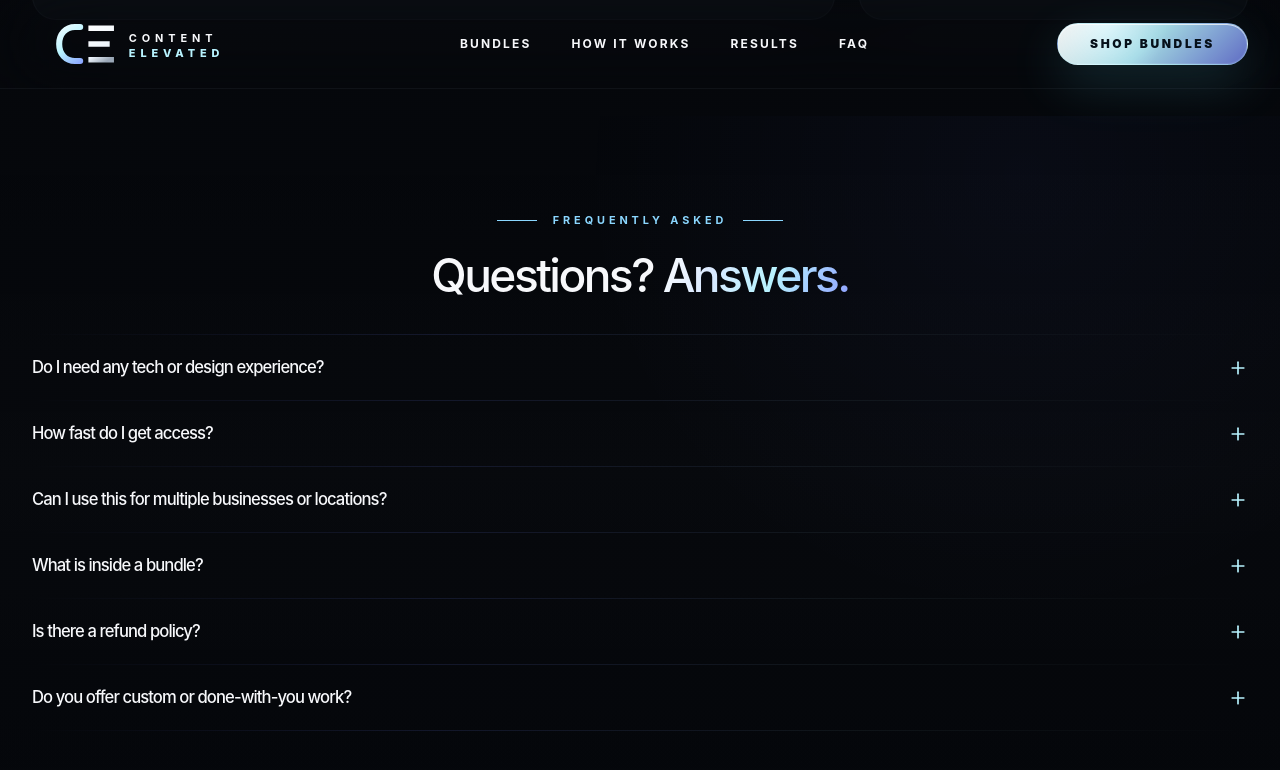
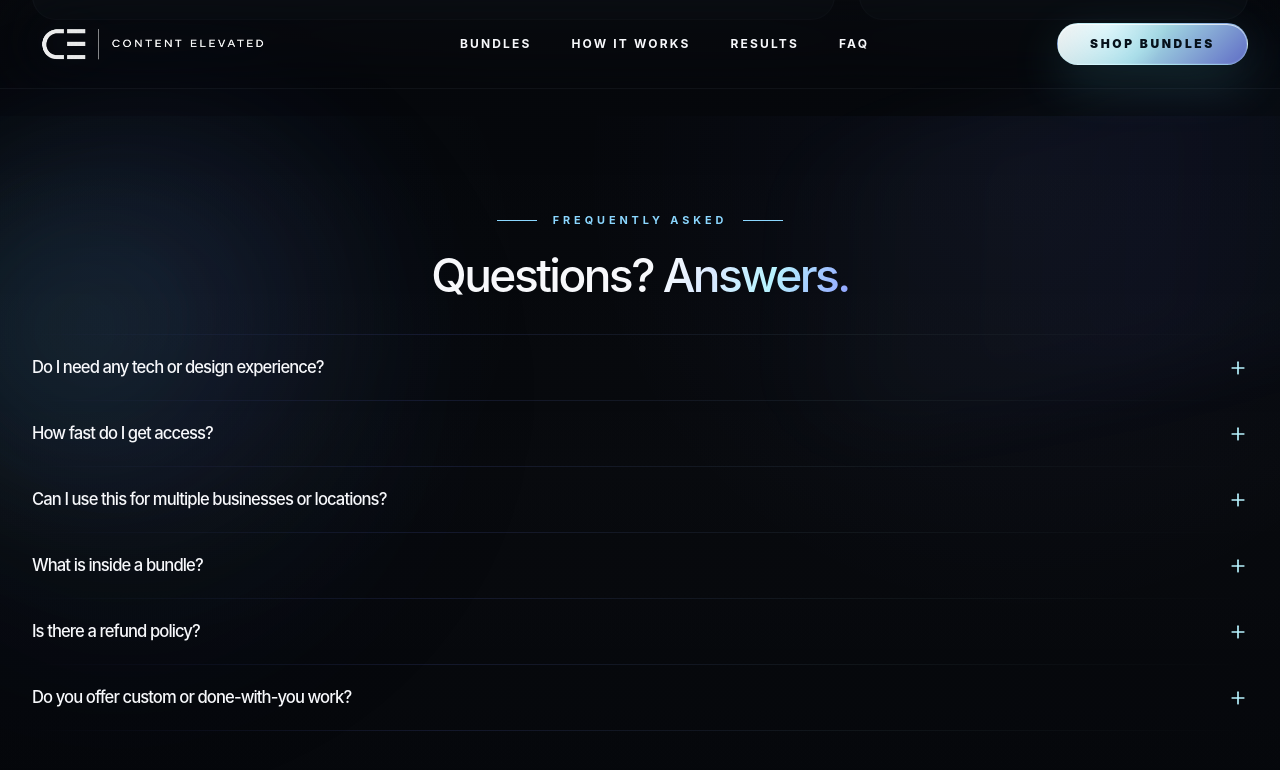
Before and after one commit to nefryt87/contentelevated, a Next.js app: page / in a window 1280 px wide. Both pictures are taken after a click on the button 640 px from the left and 7101 px from the top of the page. Shown: the part 6701-7471 px from the top of the page. Built offline with nearby package versions, Linux system fonts and the light colour scheme.

Commit message:
Add newsletter integration and polish category pages

```diff
--- a/app/globals.css
+++ b/app/globals.css
@@ -81,21 +81,83 @@ body::after {
   letter-spacing: -0.055em;
 }
 
+.brand-logo {
+  max-width: 100%;
+  filter: drop-shadow(0 0 18px rgba(184, 243, 255, 0.08));
+  transform: translateZ(0);
+  transition: filter 0.45s ease, opacity 0.45s ease, transform 0.45s ease;
+}
+
+a:hover .brand-logo {
+  filter: drop-shadow(0 0 24px rgba(184, 243, 255, 0.16));
+  opacity: 0.94;
+  transform: translateZ(0) scale(1.01);
+}
+
 .border-gradient-soft {
   border-color: transparent;
   border-image: linear-gradient(90deg, transparent, rgba(107, 124, 255, 0.13), rgba(188, 245, 255, 0.055), transparent) 1;
 }
 
+.site-ambient {
+  position: fixed;
+  inset: -18vh -14vw;
+  z-index: 0;
+  pointer-events: none;
+  overflow: hidden;
+  opacity: 0.86;
+  filter: saturate(1.08);
+}
+
+.site-ambient::before,
+.site-ambient::after {
+  position: absolute;
+  content: "";
+  border-radius: 999px;
+  transform: translateZ(0);
+  will-change: transform, opacity;
+}
+
+.site-ambient::before {
+  left: -9vw;
+  top: 12vh;
+  width: 62vw;
+  height: 62vw;
+  background:
+    radial-gradient(circle at 42% 48%, rgba(108, 238, 255, 0.13), transparent 34%),
+    radial-gradient(circle at 58% 42%, rgba(107, 124, 255, 0.14), transparent 42%),
+    radial-gradient(circle at 54% 60%, rgba(28, 42, 70, 0.28), transparent 62%);
+  filter: blur(54px);
+  animation: ambient-drift 22s ease-in-out infinite;
+}
+
+.site-ambient::after {
+  right: -16vw;
+  top: 26vh;
+  width: 76vw;
+  height: 24vw;
+  background:
+    linear-gradient(105deg, transparent 7%, rgba(184, 243, 255, 0.06) 24%, rgba(107, 124, 255, 0.12) 48%, rgba(108, 238, 255, 0.045) 72%, transparent 92%);
+  filter: blur(34px);
+  opacity: 0.72;
+  transform: rotate(-13deg);
+  animation: ambient-ribbon 18s ease-in-out infinite;
+}
+
 .section-fade {
   background:
-    radial-gradient(circle at 80% 8%, rgba(107, 124, 255, 0.045), transparent 28rem),
-    linear-gradient(180deg, transparent, rgba(255, 255, 255, 0.012), transparent);
+    radial-gradient(circle at 12% 22%, rgba(108, 238, 255, 0.028), transparent 24rem),
+    radial-gradient(circle at 80% 8%, rgba(107, 124, 255, 0.05), transparent 28rem),
+    linear-gradient(180deg, rgba(255, 255, 255, 0.004), rgba(255, 255, 255, 0.014), rgba(255, 255, 255, 0.004));
 }
 
 .luxe-card {
   position: relative;
   isolation: isolate;
   transform-style: preserve-3d;
+  backface-visibility: hidden;
+  transform: translateZ(0);
+  will-change: transform;
 }
 
 .luxe-card::before {
@@ -118,6 +180,8 @@ body::after {
 .premium-edge {
   position: relative;
   isolation: isolate;
+  backface-visibility: hidden;
+  transform: translateZ(0);
 }
 
 .premium-edge::after {
@@ -242,6 +306,30 @@ body::after {
   transform: translateX(130%);
 }
 
+.ai-scan {
+  position: absolute;
+  inset: 0;
+  pointer-events: none;
+  opacity: 0;
+  background:
+    linear-gradient(180deg, transparent 0%, rgba(184, 243, 255, 0.055) 48%, rgba(124, 140, 255, 0.055) 50%, transparent 56%),
+    linear-gradient(90deg, transparent, rgba(184, 243, 255, 0.04), transparent);
+  mix-blend-mode: screen;
+  transform: translateY(-105%);
+  animation: ai-scan 7.4s cubic-bezier(0.22, 1, 0.36, 1) infinite;
+}
+
+.ai-scan::after {
+  position: absolute;
+  inset: 0;
+  content: "";
+  background-image:
+    linear-gradient(rgba(184, 243, 255, 0.018) 1px, transparent 1px),
+    linear-gradient(90deg, rgba(184, 243, 255, 0.014) 1px, transparent 1px);
+  background-size: 54px 54px;
+  mask-image: radial-gradient(circle at 50% 48%, black, transparent 72%);
+}
+
 .marquee {
   animation: marquee 26s linear infinite;
 }
@@ -269,6 +357,49 @@ body::after {
   }
 }
 
+@keyframes ai-scan {
+  0%,
+  68%,
+  100% {
+    opacity: 0;
+    transform: translateY(-105%);
+  }
+  14% {
+    opacity: 0.42;
+  }
+  44% {
+    opacity: 0.32;
+  }
+  58% {
+    opacity: 0;
+    transform: translateY(105%);
+  }
+}
+
+@keyframes ambient-drift {
+  0%,
+  100% {
+    opacity: 0.72;
+    transform: translate3d(0, 0, 0) scale(1);
+  }
+  50% {
+    opacity: 0.94;
+    transform: translate3d(8vw, 8vh, 0) scale(1.08);
+  }
+}
+
+@keyframes ambient-ribbon {
+  0%,
+  100% {
+    opacity: 0.42;
+    transform: translate3d(0, 0, 0) rotate(-13deg) scale(1);
+  }
+  50% {
+    opacity: 0.74;
+    transform: translate3d(-8vw, 4vh, 0) rotate(-9deg) scale(1.04);
+  }
+}
+
 @media (max-width: 640px) {
   body {
     background:
@@ -289,10 +420,29 @@ body::after {
     background: linear-gradient(180deg, transparent, rgba(255, 255, 255, 0.008), transparent);
   }
 
+  .site-ambient {
+    inset: -8vh -38vw;
+    opacity: 0.54;
+  }
+
+  .site-ambient::before {
+    left: -38vw;
+    top: 2vh;
+    width: 104vw;
+    height: 104vw;
+    filter: blur(44px);
+    animation: none;
+  }
+
+  .site-ambient::after {
+    display: none;
+  }
+
   .premium-edge::after,
   .luxe-card::before,
   .luxe-sheen,
-  .shine {
+  .shine,
+  .ai-scan {
     display: none;
   }
 
@@ -310,4 +460,13 @@ body::after {
     animation-iteration-count: 1 !important;
     transition-duration: 0.01ms !important;
   }
+
+  .ai-scan {
+    display: none !important;
+  }
+
+  .site-ambient::before,
+  .site-ambient::after {
+    animation: none !important;
+  }
 }
--- a/app/page.jsx
+++ b/app/page.jsx
@@ -1,6 +1,6 @@
 "use client";
 
-import { motion } from "framer-motion";
+import { AnimatePresence, motion } from "framer-motion";
 import { useState } from "react";
 import {
   ArrowRight,
@@ -70,7 +70,7 @@ const statItems = [
   ["Instant", "download access"]
 ];
 
-const heroImage = "/brand/hero-4.png";
+const heroImage = "/brand/hero-5.png";
 
 const heroReveal = {
   hidden: { opacity: 0, y: 18, filter: "blur(10px)" },
@@ -96,6 +96,7 @@ const heroImageReveal = {
 export default function Home() {
   return (
     <main className="relative overflow-hidden bg-[radial-gradient(circle_at_10%_16%,rgba(107,124,255,0.045),transparent_34rem),radial-gradient(circle_at_88%_8%,rgba(26,48,88,0.16),transparent_38rem),linear-gradient(180deg,rgba(5,7,11,0.76),rgba(5,7,11,0.94)_38%,rgba(5,7,11,0.98))] text-[#f7f8fb]">
+      <div className="site-ambient" aria-hidden="true" />
       <Navbar />
       <Hero />
       <Method />
@@ -223,10 +224,12 @@ function Hero() {
           <motion.a
             href="#bundles"
             whileHover={{ y: -4, rotateX: 0.6, rotateY: -0.6 }}
+            whileTap={{ scale: 0.985 }}
             transition={{ duration: 0.45, ease: [0.22, 1, 0.36, 1] }}
             className="luxe-card group relative block overflow-hidden rounded-[1.35rem] border border-[#6f7a89]/10 bg-[#10141b] shadow-[0_26px_80px_rgba(0,0,0,0.42)] sm:rounded-[2rem] sm:shadow-[0_50px_140px_rgba(0,0,0,0.55)]"
           >
             <div className="luxe-sheen z-20" />
+            <div className="ai-scan z-20" />
             <div className="absolute -inset-10 rounded-[3rem] border border-[#6f7a89]/10" />
             <img src={heroImage} alt="" className="relative aspect-[1.04] w-full object-cover transition duration-700 group-hover:scale-[1.012] sm:group-hover:scale-[1.025]" />
             <div className="absolute left-4 top-4 rounded-full border border-[#6f7a89]/8 bg-[#090d12]/78 px-3 py-2 text-xs text-[#f7f8fb] backdrop-blur-xl sm:left-5 sm:top-8 sm:px-4 sm:py-3 sm:text-sm">
@@ -362,7 +365,7 @@ function BundleShowcase() {
               onClick={() => setActiveCategory(option)}
               className={`shrink-0 rounded-full border px-3.5 py-2 text-[0.6rem] font-bold uppercase tracking-[0.14em] transition duration-300 sm:px-4 sm:text-[0.66rem] sm:tracking-[0.18em] ${
                 selected
-                  ? "border-[#b8f3ff]/50 bg-[linear-gradient(135deg,#dcecff,#8bd7ff_44%,#19314a)] text-[#06101a] shadow-[0_16px_36px_rgba(255,106,61,0.14)]"
+                  ? "border-[#b8f3ff]/50 bg-[linear-gradient(135deg,#dcecff,#8bd7ff_44%,#19314a)] text-[#06101a] shadow-[0_16px_36px_rgba(108,238,255,0.16)]"
                   : "border-[#6f7a89]/10 bg-white/[0.012] text-[#9aa6b5] hover:border-[#6f7a89]/28 hover:text-[#f7f8fb]"
               }`}
             >
@@ -392,6 +395,7 @@ function BundleCard({ product, index = 0 }) {
       initial={{ opacity: 0, y: 18 }}
       whileInView={{ opacity: 1, y: 0 }}
       whileHover={{ y: -5, rotateX: 0.7, rotateY: -0.7 }}
+      whileTap={{ scale: 0.985 }}
       viewport={{ once: true, margin: "-80px" }}
       transition={{ duration: 0.48, delay: index * 0.035, ease: [0.22, 1, 0.36, 1] }}
       className="luxe-card premium-edge group relative overflow-hidden rounded-[1.25rem] border border-[#6f7a89]/10 bg-[#0b0f14] shadow-[0_18px_58px_rgba(0,0,0,0.22)] sm:rounded-[1.5rem] sm:shadow-[0_22px_80px_rgba(0,0,0,0.24)]"
@@ -464,6 +468,7 @@ function CategoryShowcase() {
             initial={{ opacity: 0, y: 16 }}
             whileInView={{ opacity: 1, y: 0 }}
             whileHover={{ y: -2 }}
+            whileTap={{ scale: 0.985 }}
             viewport={{ once: true, margin: "-80px" }}
             transition={{ duration: 0.44, delay: index * 0.035, ease: [0.22, 1, 0.36, 1] }}
             className="group min-h-[12rem] bg-[#05070b] p-5 transition duration-500 hover:bg-[#10141b] sm:p-7 lg:min-h-[14rem]"
@@ -546,7 +551,20 @@ function FAQ() {
               <span className="editorial-serif text-[clamp(1.04rem,1.3vw,1.3rem)] text-[#f7f8fb]">{question}</span>
               {open === index ? <Minus className="h-5 w-5 text-[#b8f3ff]" /> : <Plus className="h-5 w-5 text-[#b8f3ff]" />}
             </span>
-            {open === index ? <span className="mt-4 block max-w-3xl text-sm leading-6 text-[#8f9baa]">{answer}</span> : null}
+            <AnimatePresence initial={false}>
+              {open === index ? (
+                <motion.span
+                  key="answer"
+                  initial={{ height: 0, opacity: 0, y: -4 }}
+                  animate={{ height: "auto", opacity: 1, y: 0 }}
+                  exit={{ height: 0, opacity: 0, y: -4 }}
+                  transition={{ duration: 0.28, ease: [0.22, 1, 0.36, 1] }}
+                  className="mt-4 block max-w-3xl overflow-hidden text-sm leading-6 text-[#8f9baa]"
+                >
+                  {answer}
+                </motion.span>
+              ) : null}
+            </AnimatePresence>
           </button>
         ))}
       </div>
--- a/components/BrandMark.jsx
+++ b/components/BrandMark.jsx
@@ -1,58 +1,9 @@
 export default function BrandMark({ className = "h-12 w-52" }) {
   return (
-    <svg
-      viewBox="0 0 360 92"
-      fill="none"
-      aria-label="Content Elevated"
-      className={className}
-      role="img"
-    >
-      <defs>
-        <linearGradient id="ceMarkSignal" x1="24" y1="8" x2="82" y2="78" gradientUnits="userSpaceOnUse">
-          <stop stopColor="#ffffff" />
-          <stop offset="0.48" stopColor="#b8f3ff" />
-          <stop offset="1" stopColor="#7c8cff" />
-        </linearGradient>
-        <linearGradient id="ceMarkWhite" x1="70" y1="17" x2="106" y2="74" gradientUnits="userSpaceOnUse">
-          <stop stopColor="#ffffff" />
-          <stop offset="0.72" stopColor="#edf4fb" />
-          <stop offset="1" stopColor="#9aa7b7" />
-        </linearGradient>
-      </defs>
-      <path
-        d="M62 18H53.5C38 18 27.5 29.6 27.5 46C27.5 62.4 38 74 53.5 74H62"
-        stroke="url(#ceMarkSignal)"
-        strokeWidth="10"
-        strokeLinecap="round"
-      />
-      <path
-        d="M80 20H113M80 46H106M80 72H113"
-        stroke="url(#ceMarkWhite)"
-        strokeWidth="9"
-        strokeLinecap="square"
-      />
-      <text
-        x="142"
-        y="42"
-        fill="#f7f8fb"
-        fontFamily="Inter, Arial, sans-serif"
-        fontSize="18"
-        fontWeight="700"
-        letterSpacing="8"
-      >
-        CONTENT
-      </text>
-      <text
-        x="142"
-        y="68"
-        fill="#b8f3ff"
-        fontFamily="Inter, Arial, sans-serif"
-        fontSize="18"
-        fontWeight="800"
-        letterSpacing="8"
-      >
-        ELEVATED
-      </text>
-    </svg>
+    <img
+      src="/brand/ce-logo-main.png"
+      alt="Content Elevated"
+      className={`brand-logo object-contain ${className}`}
+    />
   );
 }
```
Also changed, not shown: public/brand/ce-logo-main.png (added), 1 other file (tests, documents, lock files or other folders).
